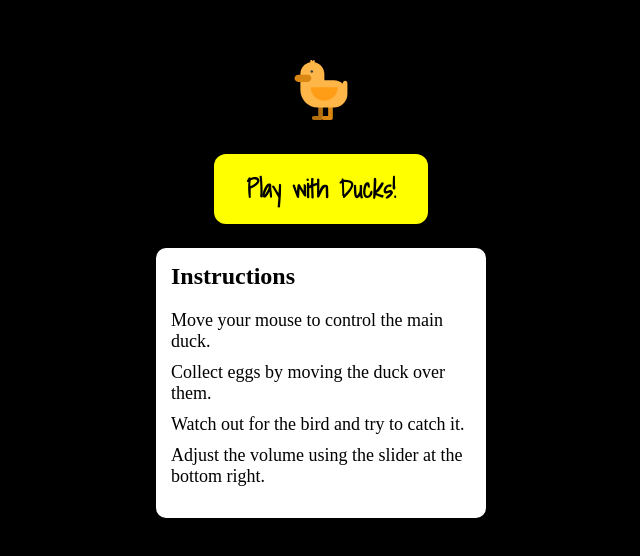
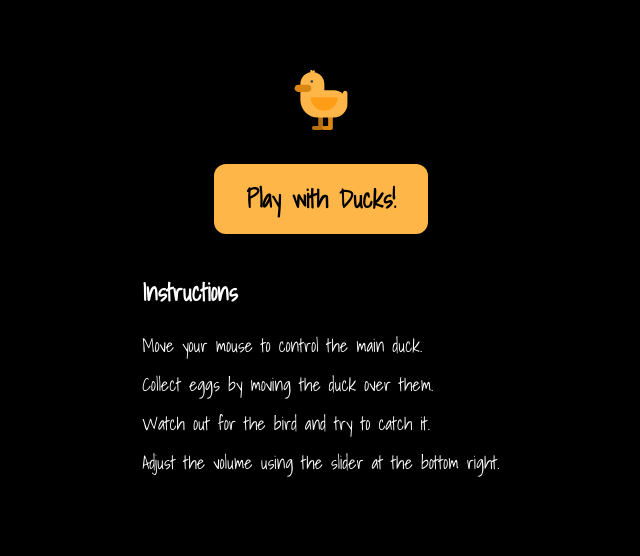
Before and after one commit to travisnwade/duck-game, a plain HTML site: page index.html in a window 1280 px wide. Shown: the part 106-662 px from the top of the page, without its empty margins (319-959 px from the left). Drawn offline with Linux system fonts and the light colour scheme.

Commit message:
styling cleanup

```diff
--- a/styles.css
+++ b/styles.css
@@ -35,7 +35,7 @@ body {
 }
 
 .button {
-    background-color: yellow; /* Yellow */
+    background-color: #FFB648;; /* Yellow */
     border: none;
     color: black;
     padding: 15px 32px;
@@ -52,14 +52,16 @@ body {
 }
 
 .button:hover {
-    background-color: #d1d100;
+    background-color: #c27c13;
 }
 
 .instructions {
-    max-width: 300px;
+    font-family: 'Shadows Into Light', cursive;
+    color: #fff;
+    max-width: 380px;
     margin-top: 20px;
     padding: 15px;
-    background-color: white;
+    /* background-color: white; */
     border-radius: 10px;
     text-align: left;
 }
```
